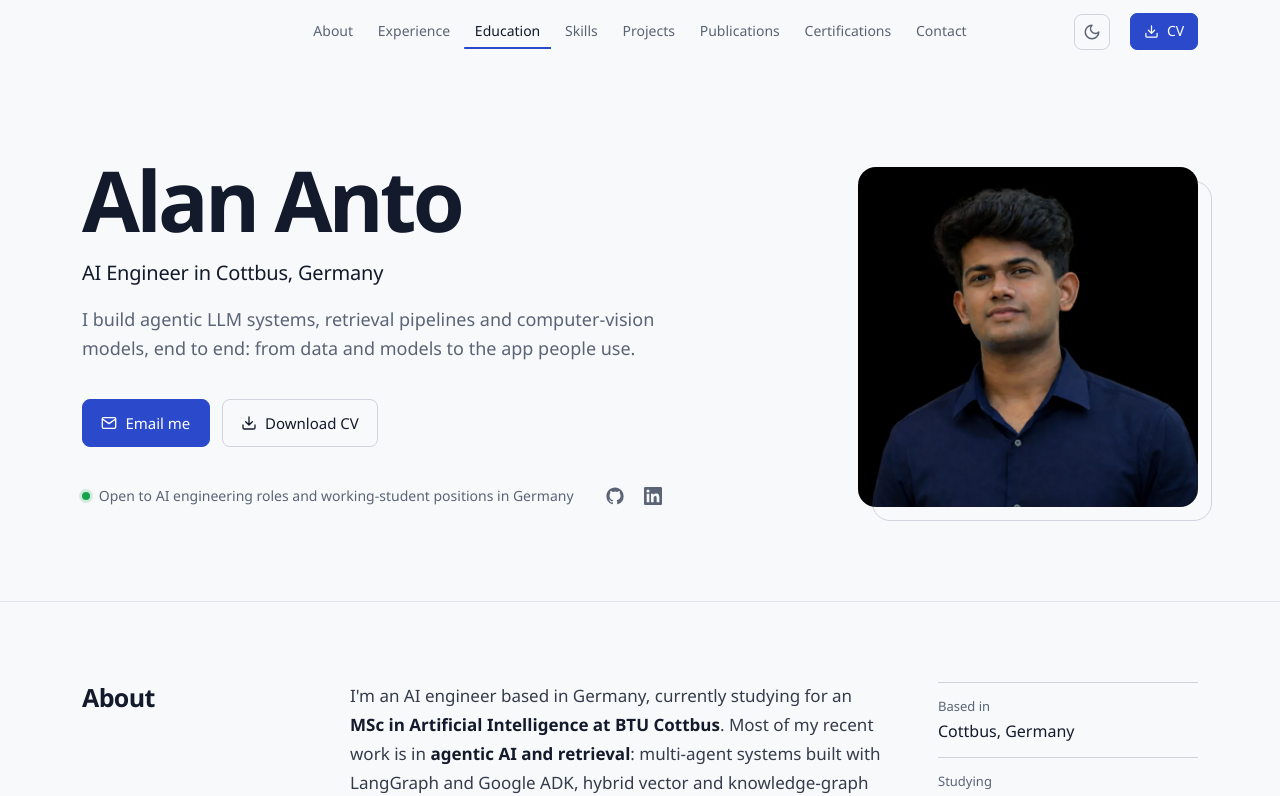
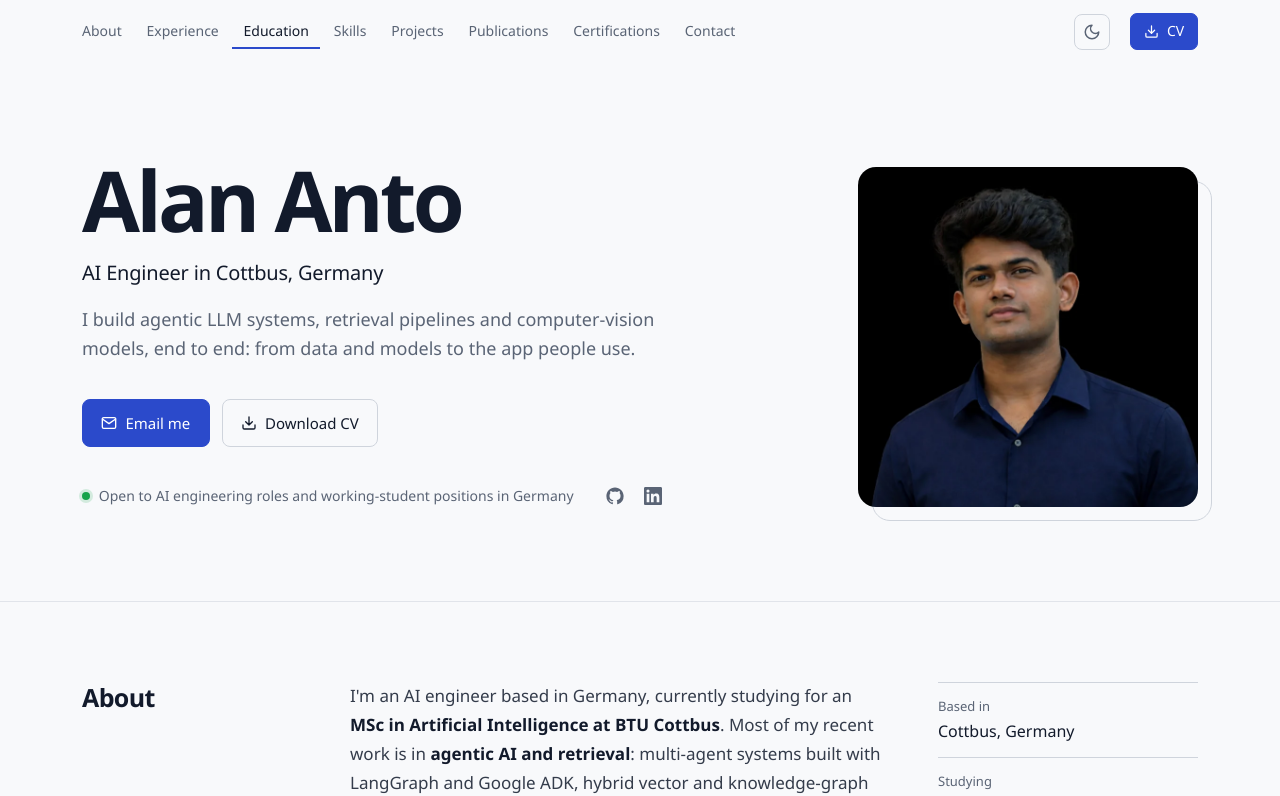
Before and after one commit to alankudakkad17/portfolio.github.io, a React (Vite) app: page / in a window 1280 px wide. Shown: the top 796 px of the page. Built offline with nearby package versions, Linux system fonts and the light colour scheme.

Commit message:
resizing page

```diff
--- a/src/styles.css
+++ b/src/styles.css
@@ -121,10 +121,9 @@ button { font: inherit; color: inherit; background: none; border: 0; cursor: poi
   background: var(--brand-bg); color: #fff;
 }
 .brand-name { font-size: 1rem; letter-spacing: -0.01em; }
-/* Section links centred in the bar; theme + CV buttons on the right */
-.nav-inner { position: relative; justify-content: flex-end; }
-.nav-inner > nav { position: absolute; left: 50%; transform: translateX(-50%); }
-.nav-links { display: flex; gap: 0.15rem; list-style: none; margin: 0; padding: 0; }
+/* Section links start on the content's left edge; theme + CV buttons on the right */
+.nav-inner > nav { margin-right: auto; }
+.nav-links { display: flex; gap: 0.15rem; list-style: none; margin: 0 0 0 -0.7rem; padding: 0; }
 .nav-links a {
   display: block; padding: 0.4rem 0.7rem;
   font-size: 0.875rem; font-weight: 500; color: var(--muted);
@@ -333,7 +332,8 @@ a.link-btn:hover { color: var(--accent); border-color: var(--accent); }
 @media (max-width: 1100px) {
   /* Section tags in the bar, scrolling sideways */
   .nav-inner { gap: 0.75rem; }
-  .nav-inner > nav { position: static; transform: none; flex: 1; min-width: 0; }
+  .nav-inner > nav { flex: 1; min-width: 0; }
+  .nav-links { margin: 0; }
   .nav-links {
     overflow-x: auto; scrollbar-width: none; gap: 0.35rem;
     -webkit-mask-image: linear-gradient(90deg, #000 85%, transparent);
```
